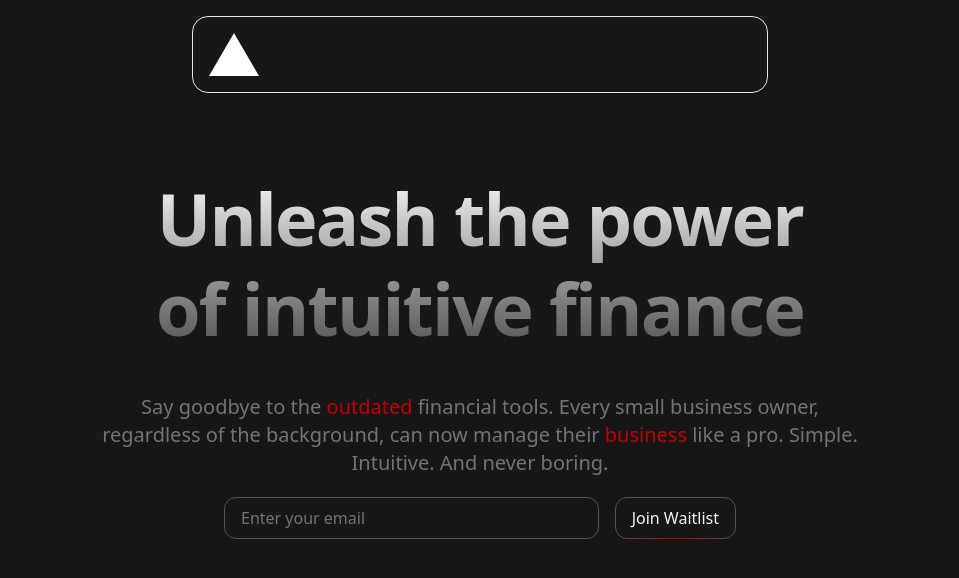
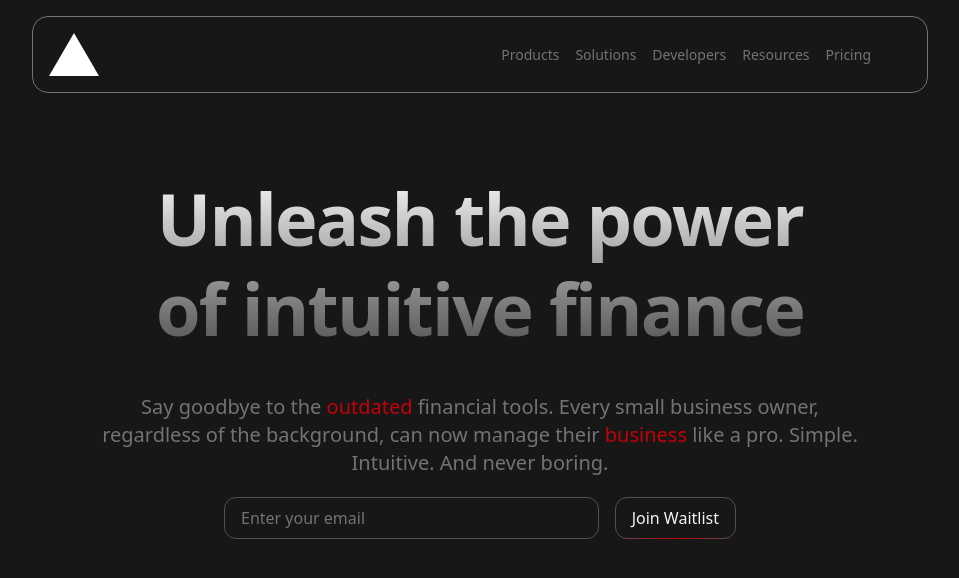
Before and after one commit to karanyadavv/tailwind-and-animation, a Next.js app: page / in a window 1280 px wide. Shown: the top 578 px of the page, without its empty margins (160-1119 px from the left). Built offline with nearby package versions, Linux system fonts and the light colour scheme.

Commit message:
added navbar

```diff
--- /dev/null
+++ b/app/data/Navbar.ts
@@ -0,0 +1,22 @@
+export const NavBarLinks = [
+  {
+    name: "Products",
+    href: "#",
+  },
+  {
+    name: "Solutions",
+    href: "#",
+  },
+  {
+    name: "Developers",
+    href: "#",
+  },
+  {
+    name: "Resources",
+    href: "#",
+  },
+  {
+    name: "Pricing",
+    href: "#",
+  },
+];
--- a/components/NavBar.tsx
+++ b/components/NavBar.tsx
@@ -1,11 +1,26 @@
 import Image from "next/image";
 import React from "react";
 import Logo from "../public/vercel.svg";
+import { NavBarLinks } from "@/app/data/Navbar";
+import Link from "next/link";
 
 const NavBar = () => {
   return (
-    <div className="shadow-navbar mx-auto mt-4 flex max-w-xl items-center justify-between rounded-2xl border border-neutral-200 p-4">
+    <div className="shadow-navbar mx-auto mt-4 flex max-w-4xl items-center justify-between rounded-2xl border border-neutral-500 p-4">
       <Image alt="logo" src={Logo} height={50} width={50} className="" />
+      <div className="mr-10 flex items-center gap-4 text-sm text-neutral-500">
+        {NavBarLinks.map((link, index) => {
+          return (
+            <Link
+              className="hover:text-neutral-200"
+              href={link.href}
+              key={index}
+            >
+              {link.name}
+            </Link>
+          );
+        })}
+      </div>
     </div>
   );
 };
```
